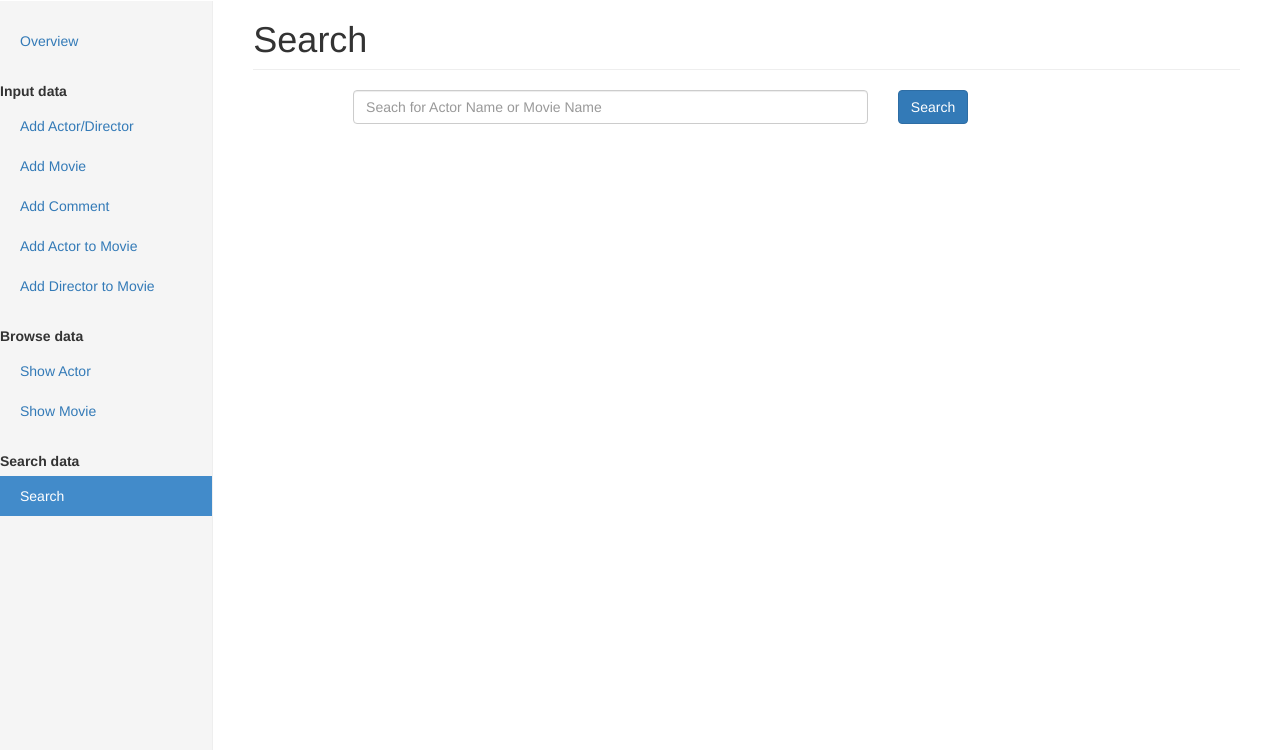
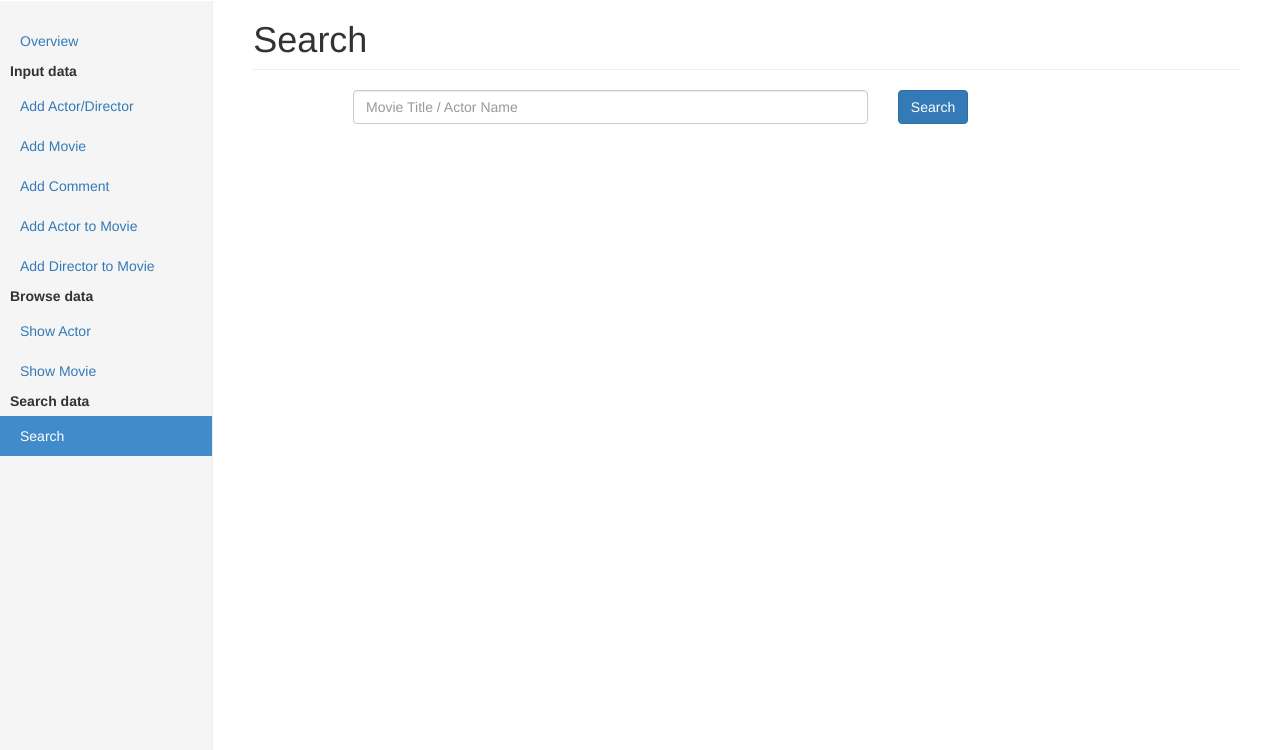
Before and after one commit to qsz13/movie-database, a PHP site: page /search.php in a window 1280 px wide. Shown: the part 50-800 px from the top of the page. Run offline with PHP 8.4, Linux system fonts and the light colour scheme.

Commit message:
left padding

```diff
--- a/css/index.css
+++ b/css/index.css
@@ -52,7 +52,7 @@ body {
 /* Sidebar navigation */
 .nav-sidebar {
   margin-right: -21px; /* 20px padding + 1px border */
-  margin-bottom: 20px;
+  /*margin-bottom: 20px;*/
   margin-left: -20px;
 }
 .nav-sidebar > li > a {
@@ -120,3 +120,8 @@ body {
   margin-left: 8px;
   top:7px;
 }
+
+
+.nav-header {
+  padding: 0 10px;
+}
--- a/search.php
+++ b/search.php
@@ -49,7 +49,9 @@
                 <div class="col-sm-10 col-sm-offset-1">
                     <form class="form-group" action="#" method="GET">
                         <div class="col-sm-8">
-                            <input name="query" type="search" placeholder="Seach for Actor Name or Movie Name" class="form-control">
+
+                            <input name="query" type="search" placeholder="Movie Title / Actor Name" class="form-control">
+
                         </div>
                         <div class="col-sm-2">
                             <input type="submit" class="btn btn-primary" value="Search">
```
